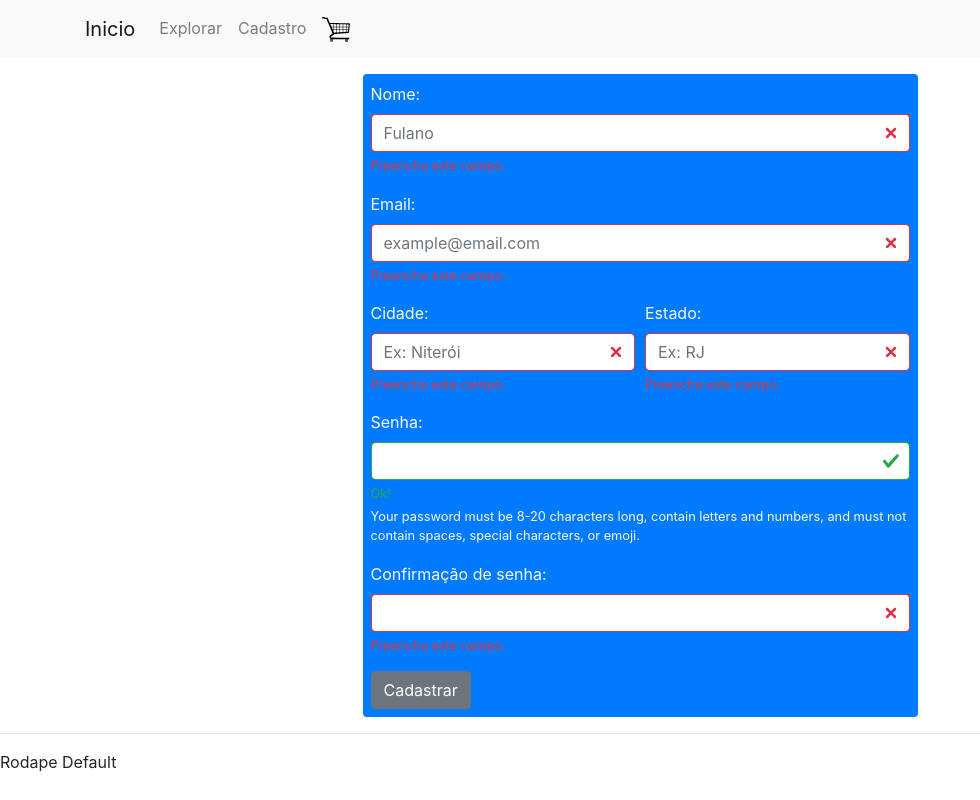
After one commit to matheusromaneli/Informatheus, a Django app: page /cadastro/ in a window 1280 px wide. The commit adds this page. Shown: the whole page, without its empty margins (0-980 px from the left). Run offline with Django 4.2, Linux system fonts and the light colour scheme; some libraries are stand-ins or nearby versions.

Commit message:
adicionando as paginas ao projeto

```diff
--- a/project/settings.py
+++ b/project/settings.py
@@ -107,7 +107,7 @@ AUTH_PASSWORD_VALIDATORS = [
 
 LANGUAGE_CODE = 'en-us'
 
-TIME_ZONE = 'UTC'
+TIME_ZONE = 'America/Sao_Paulo'
 
 USE_I18N = True
 
--- a/project/urls.py
+++ b/project/urls.py
@@ -21,5 +21,7 @@ from project import views
 urlpatterns = [
     path('admin/', admin.site.urls),
     path('produto/', include('produto.urls')),
-    path('', views.index, name="index")
+    path('', views.index, name="index"),
+    path('cadastro/', views.cadastro, name="cadastro"),
+    path('carrinho/', views.carrinho, name="carrinho")
 ]
--- a/project/views.py
+++ b/project/views.py
@@ -2,6 +2,10 @@ from django.shortcuts import render
 
 # Create your views here.
 def index(request):
-    titulo = 'Informatheus'
-    frase = 'Frase exibida no index.html'
-    return render(request, 'index.html', {'frase':frase, 'titulo':titulo})
+    return render(request, 'index.html')
+
+def cadastro(request):
+    return render(request, 'cadastro.html')
+
+def carrinho(request):
+    return render(request, 'carrinho.html')
--- a/templates/base.html
+++ b/templates/base.html
@@ -17,7 +17,7 @@
 <header>
     <nav class="navbar navbar-light bg-light navbar-expand-md">
         <div class="container">
-            <a class="navbar-brand nav-item active" href="index.html">Inicio</a>
+            <a class="navbar-brand nav-item active" href="{% url 'index' %}">Inicio</a>
             <button class="navbar-toggler" type="button" data-toggle="collapse" data-target="#menu" aria-controls="menu"
                 aria-expanded="false" aria-label="Botao de navegacao">
                 <span class="navbar-toggler-icon"></span>
@@ -25,8 +25,8 @@
             <div class="collapse navbar-collapse" id="menu">
                 <div class="navbar-nav mr-auto">
                     <a class="nav-link nav-item" href="{% url 'produto:index' %}">Explorar</a>
-                    <a class="nav-link nav-item" href="cadastro.html">Cadastro</a>
-                    <a class="nav-link nav-item" href="carrinho.html">
+                    <a class="nav-link nav-item" href="{% url 'cadastro' %}">Cadastro</a>
+                    <a class="nav-link nav-item" href="{% url 'carrinho' %}">
                         <img src="{% static 'images/carrinho.svg' %}" alt="carrinho" style="width: 1.7rem;">
                         <span id="car-items" class="position-absolute top-0 start-100 translate-middle badge rounded-pill bg-primary" style="display: none">
                         </span>
@@ -36,10 +36,10 @@
         </div>
     </nav>
 </header>
-<body>
+<body class="barra">
     <div class="container">
         {% block body %}
-        404 Page Not Found
+            404 Page Not Found
         {% endblock %}
     </div>
 </body>
--- /dev/null
+++ b/templates/cadastro.html
@@ -0,0 +1,79 @@
+{% extends 'base.html' %}
+{% load static %}
+
+{% block title %}
+    Cadastro
+{% endblock title %}
+
+{%block body%}
+<div class="container mt-3 bg-primary text-light p-2 rounded w-50">
+    <form>
+        <div class="form-group">
+                <label for="usr">Nome:</label>
+                <input type="text" class="form-control is-invalid" id="usr" placeholder="Fulano">
+                <div class="valid-feedback">
+                    Ok!
+                </div>
+                <div class="invalid-feedback">
+                    Preencha este campo.
+                </div>
+            </div>
+            <div class="form-group">
+                <label for="email">Email:</label>
+                <input type="text" class="form-control is-invalid" id="email" placeholder="example@email.com">
+                <div class="valid-feedback">
+                    Ok!
+                </div>
+                <div class="invalid-feedback">
+                    Preencha este campo.
+                </div>
+            </div>
+            <div class="form-row">
+                <div class="col-md-6 mb-3">
+                    <label for="cidade">Cidade:</label>
+                    <input type="text" class="form-control w-48 is-invalid" id="cidade" placeholder="Ex: Niterói">
+                    <div class="valid-feedback">
+                        Ok!
+                    </div>
+                    <div class="invalid-feedback">
+                        Preencha este campo.
+                    </div>
+                </div>
+                <div class="col-md-6 mb-3">
+                    <label for="estado">Estado:</label>
+                    <input type="text" class="form-control w-48 is-invalid" id="estado" placeholder="Ex: RJ">
+                    <div class="valid-feedback">
+                        Ok!
+                    </div>
+                    <div class="invalid-feedback">
+                        Preencha este campo.
+                    </div>
+                </div>
+            </div>
+            <div class="form-group">
+                <label for="pwd">Senha:</label>
+                <input type="password" class="form-control is-valid" id="pwd">
+                <div class="valid-feedback">
+                    Ok!
+                  </div>
+                  <div class="invalid-feedback">
+                    Preencha este campo.
+                  </div>
+                <small id="passwordHelpBlock" class="form-text text-light">
+                    Your password must be 8-20 characters long, contain letters and numbers, and must not contain spaces, special characters, or emoji.
+                </small>
+            </div>
+            <div class="form-group">
+                <label for="pwdcon">Confirmação de senha:</label>
+                <input type="password" class="form-control is-invalid" id="pwdcon">
+                <div class="valid-feedback">
+                    Ok!
+                  </div>
+                  <div class="invalid-feedback">
+                    Preencha este campo.
+                  </div>
+            </div>
+            <button class="btn btn-secondary" type="submit">Cadastrar</button>
+        </form>
+</div>
+{%endblock body%}
```
Also changed, not shown: produto/admin.py (+11 -0 lines), produto/models.py (+16 -1 lines), templates/carrinho.html (added, +55 -0 lines), templates/explorar.html (added, +92 -0 lines), db.sqlite3, produto/migrations/0001_initial.py (added), produto/migrations/0002_alter_produto_imagem.py (added).
